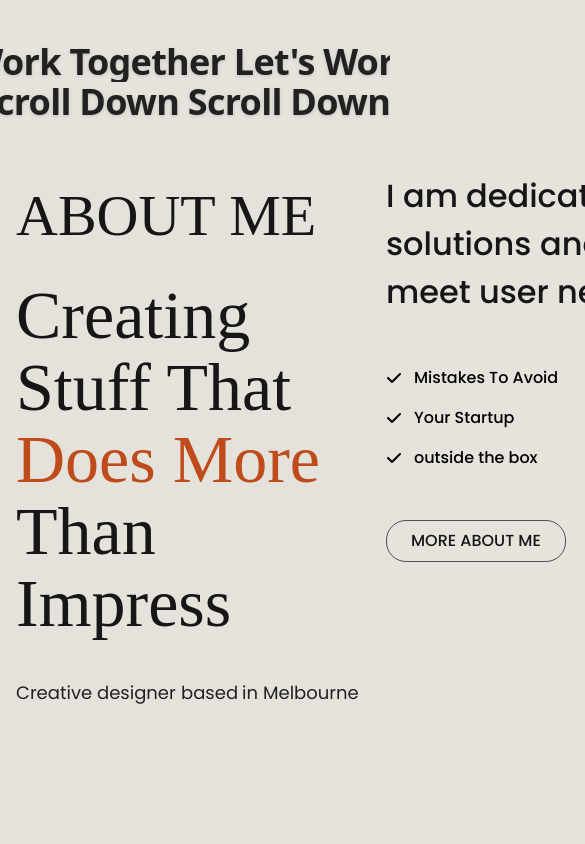
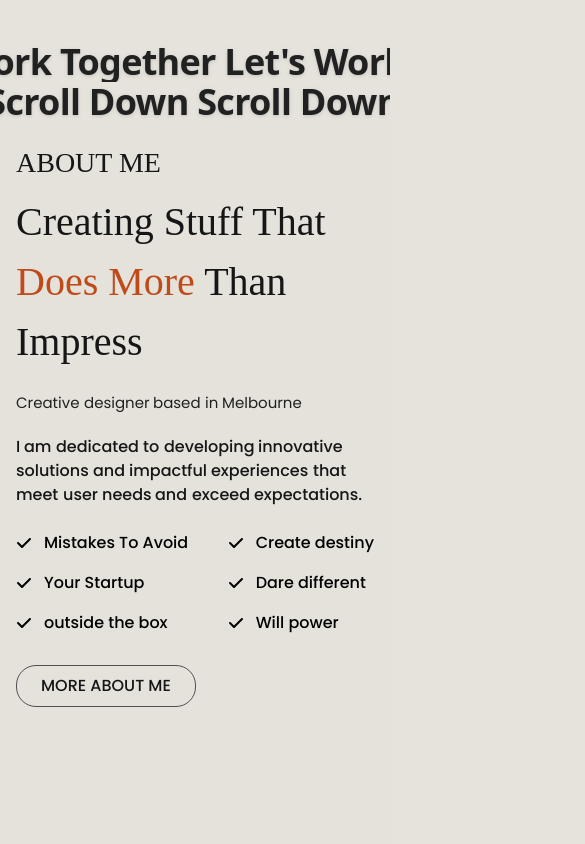
Before and after one commit to Munna-Scriptz/Portfolio, a React (Vite) app: page / in a window 390 px wide. Shown: the part 1520-2364 px from the top of the page, 585 px wide, since content can reach past the window. Built offline with nearby package versions, Linux system fonts and the light colour scheme; a web font is replaced by a local one.

Commit message:
About Me Sm Device Responsive done

```diff
--- a/src/components/AboutMe.jsx
+++ b/src/components/AboutMe.jsx
@@ -17,15 +17,15 @@ const AboutMe = () => {
 
         <section id='About_Me'>
             <div className="container">
-                <div className="AboutMe flex justify-between">
+                <div className="AboutMe flex lg:flex-row flex-col justify-between">
                     <div className="aboutMeText">
-                        <h2 data-aos="fade-right" data-aos-offset="300" data-aos-easing="ease-in-sine" className='text-[58px] font-soldier text-Primary font-medium mb-5'>ABOUT ME</h2>
-                        <p className='text-[68px] font-soldier leading-[72px] text-Primary font-medium w-[370px]'>Creating Stuff That <span data-aos="fade-left" className='text-coffee'>Does More </span>Than Impress</p>
-                        <div className='text-[18px] font-poppins text-second font-normal mt-10 w-[370px]'><BlurText text="Creative designer based in Melbourne" delay={250} animateBy="words" direction="top"/></div>
+                        <h2 data-aos="fade-right" data-aos-offset="300" data-aos-easing="ease-in-sine" className='lg:text-[58px] text-[28px] font-soldier text-Primary font-medium lg:mb-5 mb-2'>ABOUT ME</h2>
+                        <p className='lg:text-[68px] text-[40px] font-soldier lg:leading-[72px] text-Primary font-medium w-[370px]'>Creating Stuff That <span data-aos="fade-left" className='text-coffee'>Does More </span>Than Impress</p>
+                        <div className='lg:text-[18px] text-[15px] font-poppins text-second font-normal lg:mt-10 lg:mb-0 mb-5 mt-5 w-[370px]'><BlurText text="Creative designer based in Melbourne" delay={250} animateBy="words" direction="top"/></div>
                     </div>
                     <div>
-                        <div className='mb-[50px] font-poppins text-[32px] font-medium text-Primary w-[700px] '><BlurText text="I am dedicated to developing innovative solutions and impactful experiences that meet user needs and exceed expectations." delay={150} animateBy="words" direction="top"/></div>
-                        <div className='flex items-center justify-between w-[500px] mb-[50px]'>
+                        <div className='lg:mb-[50px] mb-[24px] font-poppins lg:text-[32px] text-[16px] font-medium text-Primary lg:w-[700px] w-[100%] '><BlurText text="I am dedicated to developing innovative solutions and impactful experiences that meet user needs and exceed expectations." delay={150} animateBy="words" direction="top"/></div>
+                        <div className='flex items-center justify-between lg:w-[500px] w-full lg:mb-[50px] mb-[30px]'>
                             <div className='flex flex-col gap-4'>
                                 <p className='flex items-center gap-3 font-poppins font-medium' data-aos="fade-right"><FaCheck />Mistakes To Avoid</p>
                                 <p className='flex items-center gap-3 font-poppins font-medium' data-aos="fade-right"><FaCheck />Your Startup</p>
--- a/src/pages/Home.jsx
+++ b/src/pages/Home.jsx
@@ -15,7 +15,7 @@ export const Home = () => {
       <Counter/>
       <LetsWorkTogether/>
       <div className="relative">
-            <div className="sticky top-0 h-[1000px] lg:py-[120px] py-[50px] bg-[#E4E2DB]">
+            <div className="sticky top-0 h-[1200px] lg:py-[120px] py-[20px] bg-[#E4E2DB]">
               <AboutMe/>
             </div>
             <div className="sticky top-0 h-[900px] bg-[#E4E2DB] border-t border-Primary">
```
